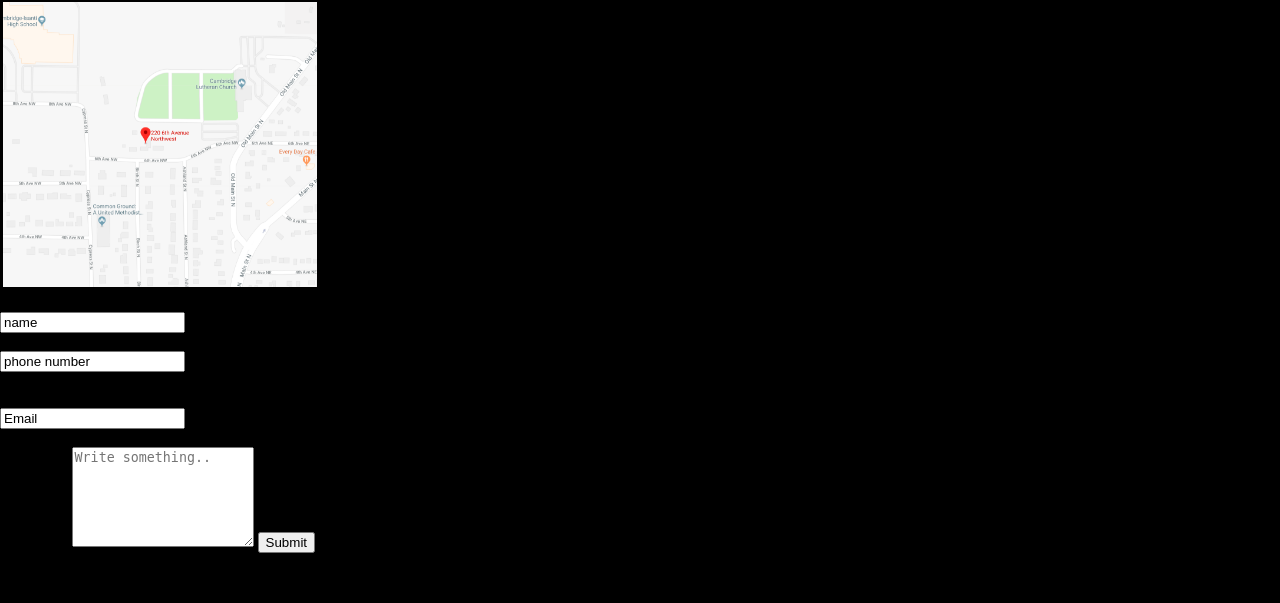
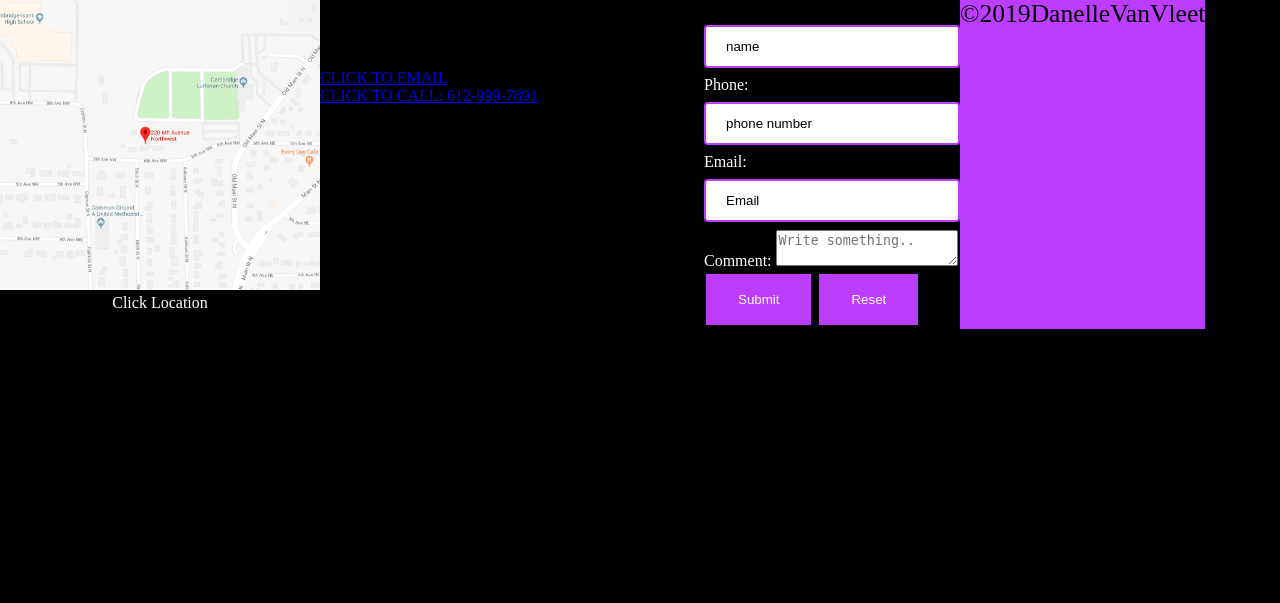
Before and after one commit to massagereiki52/DanellesWebPortfolio, a PHP site: page /contact.html in a window 1280 px wide. Shown: the part 355-958 px from the top of the page. After the commit the page ends 684 px from the top, so only its background shows below. Run offline with PHP 8.4, Linux system fonts and the light colour scheme; some web fonts are replaced; grey boxes are pictures that could not be loaded.

Commit message:
worked on form style will figure out how to do the PHP for the contact form first.

```diff
--- a/contact.html
+++ b/contact.html
@@ -6,9 +6,9 @@
   <title>Portfolio</title>
   <!-- style -->
   <link rel="stylesheet" href="style.css">
-<link href="https://fonts.googleapis.com/css?family=Barriecito|Love+Ya+Like+A+Sister|Turret+Road&display=swap" rel="stylesheet">
+  <link href="https://fonts.googleapis.com/css?family=Barriecito|Love+Ya+Like+A+Sister|Turret+Road&display=swap" rel="stylesheet">
 
-<!-- main -->
+  <!-- main -->
   <link rel="welcome" href="index.html">
   <link rel="About" href="about.html">
   <link rel="Dynamic Web Pages" href="dynamic.html">
@@ -20,8 +20,8 @@
 
 <body>
 
-    <div class="welcome">
-  <img src="assets/webPortfolio.tif" alt="picture Danelle's Portfolio">
+  <div class="welcome">
+    <img src="assets/webPortfolio.tif" alt="picture Danelle's Portfolio">
     <nav>
       <ul>
         <li>
@@ -47,29 +47,47 @@
 
 
   </div>
+  <div class="row">
+    <div class="column">
+      <a href="https://www.google.com/maps/place/Isanti,+MN+55040/@45.4913394,-93.2573177,14z/data=!3m1!4b1!4m5!3m4!1s0x52b305b64fc3cf1f:0xf932449b0fbde105!8m2!3d45.4894008!4d-93.2476091?hl=en&authuser=0">
+        <img src="assets/map.png" alt="Map to Isanti">
+      </a>
+      <figcaption>Click Location</figcaption>
+      <p></p>
+    </div>
+    <div class="column">
+      <p>Designs by Danelle <br>
+        12345 addresway <br>
+        Isanti, MN 5504 <br>
+        <a href="mailto:danelle.vanvleet@gmail.com">CLICK TO EMAIL</a><br>
+        <a href="tel:612-999-7891">CLICK TO CALL: 612-999-7891</a></p>
+
+    </div>
+    <div class="column form">
+      <form action="/action_page.php">
+        <labe for="name">Name:</label><br>
+        <input type="text" name="lastname" value="name"><br>
+        <label for="phone">Phone:</label>
+        <br>
+        <input type="text" name="Phone_number" value="phone number"><br>
+        <label for="email">Email:</label>
+        <br>
+        <input type="text" name="Email" value="Email"><br>
+        <label for="subject">Comment:</label>
+        <textarea id="subject" name="subject" placeholder="Write something.." style="height:200%"></textarea>
+
+        <input type="submit" value="Submit">
+        <input type="submit" value="Reset">
+      </form>
+    </div>
+
+    <div class="footer">
+      <footer>
+        &copy;2019DanelleVanVleet
+      </footer>
+    </div>
+
+</body>
 
 
-  <img class="map" src="map.png" alt="map">
-
-  <form action="/action_page.php">
-    Name:<br>
-    <input type="text" name="lastname" value="name"><br>
-    Phone:
-    <br>
-    <input type="text" name="Phone_number" value="phone number"><br><br>
-    Email:
-    <br>
-    <input type="text" name="Email" value="Email"><br><br>
-    <label for="subject">Comment:</label>
-            <textarea id="subject" name="subject" placeholder="Write something.." style="height:100px"></textarea>
-
-    <input type="submit" value="Submit">
-  </form>
-</body>
-<footer>
-  <p>
-    &copy; 2019 Danelle VanVleet
-  </p>
-</footer>
-
 </html>
--- a/style.css
+++ b/style.css
@@ -78,7 +78,35 @@ figcaption {
 .map {
   max-width: 25%;
   max-height: 25%;
-  border-style: solid;
+  border-style: solid white;
+}
+
+.form {
+  content: "";
+  clear: both;
+  display: table;
+  padding-left: 5%;
+}
+label{
+  color:white;
+}
+input[type=text] {
+  width: 100%;
+  padding: 12px 20px;
+  margin: 8px 0;
+  box-sizing: border-box;
+  border: 2px solid #BD3DFF;
+  border-radius: 4px;
+}
+
+input[type=button], input[type=submit], input[type=reset] {
+  background-color: #BD3DFF;
+  border: none;
+  color: white;
+  padding: 18px 32px;
+  text-decoration: none;
+  margin: 4px 2px;
+  cursor: pointer;
 }
 
 .item1 {
@@ -134,7 +162,11 @@ figcaption {
   max-width: 100%;
   /* text-align: justify; */
 }
-
+.col-lg-4 a{
+  text-decoration: none;
+  color: white;
+  font-size: 1vw;
+}
 .bd-placeholder-img {
   font-size: 1.125rem;
   text-anchor: middle;
@@ -160,7 +192,8 @@ svg {
 .marketing .col-lg-4 {
   text-align: center;
 }
-.about{
+
+.about {
   font-size: 1.5vw;
   text-align: justify;
   /* padding-left: 15%;
```
Also changed, not shown: action_page.php (added).
